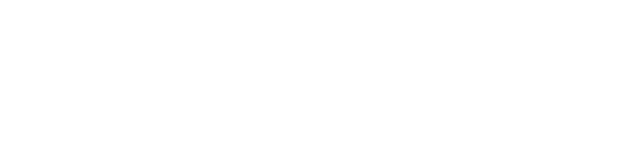
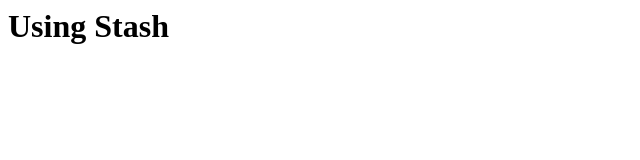
Before and after one commit to shalini-devdesign/hellogit, a plain HTML site: page index.html in a window 1280 px wide. Shown: the whole page, without its empty margins (0-640 px from the left). Drawn offline with Linux system fonts and the light colour scheme.

Commit message:
updating stash message in index

```diff
--- a/index.html
+++ b/index.html
@@ -1,5 +1,6 @@
 <html>
     <body>
+        <h1>Using Stash</h1>
     </body>
 
 </html>
```
